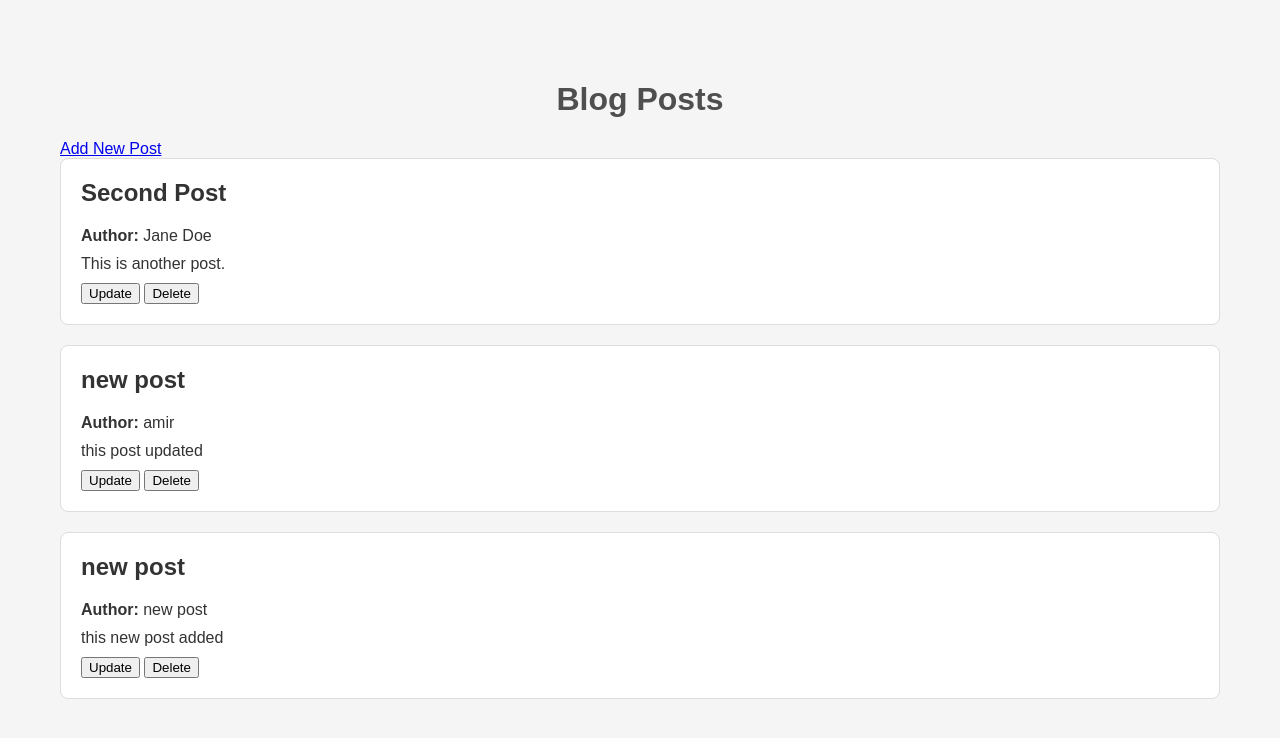
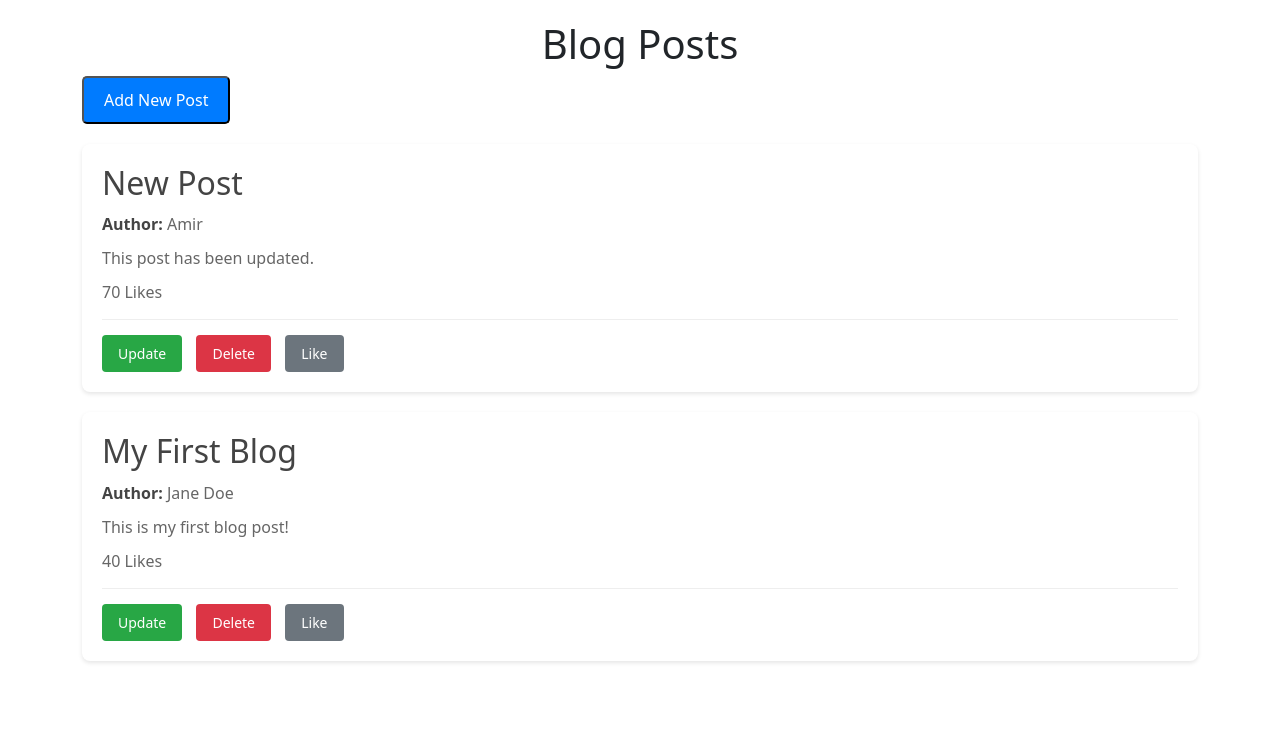
Before and after one commit to amirdhs/Flaskproject, a Flask app: page / in a window 1280 px wide. Shown: the top 738 px of the page. Run offline with Flask 3, Linux system fonts and the light colour scheme.

Commit message:
Add “Like” Button

```diff
--- a/app.py
+++ b/app.py
@@ -39,7 +39,7 @@
         return redirect(url_for('home'))
     return render_template('add.html')
 
-@app.route("/delete/<int:post_id>")
+@app.route("/delete/<int:post_id>", methods=['POST'])
 def delete(post_id):
     posts = load_posts()
 
@@ -69,10 +69,26 @@
         post["author"] = request.form['author']
         post["title"] = request.form['title']
         post["content"] = request.form['content']
+
         save_posts(posts)
         return redirect(url_for('home'))
 
     return render_template('update.html', post=post)
 
+@app.route('/like/<int:post_id>', methods=['POST'])
+def like(post_id):
+    # Load posts
+    posts = load_posts()
+
+    for post in posts:
+        if post["id"] == post_id:
+
+            post["likes"] = post.get("likes", 0) + 1
+            save_posts(posts)
+            return redirect(url_for("home"))
+
+    # If the post is not found, return a 404 error
+    return "Post not found", 404
+
 if __name__ == '__main__':
     app.run(debug=True)
--- a/data.json
+++ b/data.json
@@ -1,20 +1,16 @@
 [
     {
-        "id": 4,
-        "author": "Jane Doe",
-        "title": "Second Post",
-        "content": "This is another post."
-    },
-    {
-        "id": 5,
-        "author": "amir ",
-        "title": "new post",
-        "content": "this post updated\r\n"
+        "id": 1,
+        "author": "Amir",
+        "title": "New Post",
+        "content": "This post has been updated.",
+        "likes": 70
     },
     {
         "id": 3,
-        "author": "new post",
-        "title": "new post ",
-        "content": "this new post added"
+        "author": "Jane Doe",
+        "title": "My First Blog",
+        "content": "This is my first blog post!",
+        "likes": 40
     }
 ]
--- a/templates/index.html
+++ b/templates/index.html
@@ -5,27 +5,41 @@
     <meta name="viewport" content="width=device-width, initial-scale=1.0">
     <title>My Flask Blog</title>
     <link rel="stylesheet" href="{{ url_for('static', filename='style.css') }}">
+    <link href="https://cdn.jsdelivr.net/npm/bootstrap@5.3.3/dist/css/bootstrap.min.css" rel="stylesheet" integrity="sha384-QWTKZyjpPEjISv5WaRU9OFeRpok6YctnYmDr5pNlyT2bRjXh0JMhjY6hW+ALEwIH" crossorigin="anonymous">
 </head>
 <body>
     <div class="container">
         <h1>Blog Posts</h1>
 
-        <a href="{{ url_for('add_post') }}" class="button">Add New Post</a>
+        <form action="{{ url_for('add_post') }}" style="display:inline;">
+            <button type="submit" class="button">Add New Post</button>
+        </form>
+
 
         {% for post in posts %}
             <div class="post">
                 <h2>{{ post.title }}</h2>
                 <p><strong>Author:</strong> {{ post.author }}</p>
                 <p>{{ post.content }}</p>
+                <!-- Display the number of likes -->
+                <p>{{ post.get('likes', 0) }} Likes</p>
 
                 <div class="post-actions">
+                    <!-- Update button -->
                     <form action="{{ url_for('update', post_id=post.id) }}" method="get" style="display:inline;">
                         <button type="submit" class="update-button">Update</button>
                     </form>
 
+                    <!-- Delete button -->
                     <form action="{{ url_for('delete', post_id=post.id) }}" method="post" style="display:inline;">
                         <button type="submit" class="delete-button">Delete</button>
                     </form>
+
+                    <!-- Like button -->
+                    <form action="{{ url_for('like', post_id=post.id) }}" method="post" style="display:inline;">
+                        <button type="submit" class="like-button">Like</button>
+                    </form>
+
                 </div>
             </div>
         {% else %}
--- a/templates/static/style.css
+++ b/templates/static/style.css
@@ -1,28 +1,129 @@
+/* General styles */
 body {
     font-family: Arial, sans-serif;
-    background-color: #F5F5F5;
-    padding: 20px;
-    color: #333;
-    margin: 40px;
+    line-height: 1.6;
+    background-color: #f5f5f5;
+    margin: 10px;
+    padding: 20px 0;
+}
+
+.container {
+    max-width: 800px;
+    margin: 0 auto;
+    padding: 0 20px;
 }
 
 h1 {
+    color: #333;
     text-align: center;
-    color: #4F4F4F;
+    margin-bottom: 30px;
 }
 
+/* Add New Post button */
+.button {
+    display: inline-block;
+    background-color: #007bff;
+    color: white;
+    padding: 10px 20px;
+    text-decoration: none;
+    border-radius: 5px;
+    margin-bottom: 20px;
+    transition: background-color 0.3s ease;
+}
+
+.button:hover {
+    background-color: #0056b3;
+    color: white;
+}
+
+/* Post styles */
 .post {
-    background-color: #FFF;
-    border: 1px solid #DDD;
+    background-color: white;
+    border-radius: 8px;
     padding: 20px;
     margin-bottom: 20px;
-    border-radius: 8px;
+    box-shadow: 0 2px 4px rgba(0, 0, 0, 0.1);
 }
 
 .post h2 {
+    color: #444;
     margin-top: 0;
+    margin-bottom: 10px;
 }
 
 .post p {
     margin: 10px 0;
+    color: #666;
 }
+
+.post p strong {
+    color: #444;
+}
+
+/* Post actions */
+.post-actions {
+    margin-top: 15px;
+    padding-top: 15px;
+    border-top: 1px solid #eee;
+}
+
+.post-actions form {
+    margin-right: 10px;
+}
+
+/* Button styles */
+.update-button, .delete-button, .like-button {
+    padding: 8px 16px;
+    border: none;
+    border-radius: 4px;
+    cursor: pointer;
+    font-size: 14px;
+    transition: background-color 0.3s ease;
+}
+
+.update-button {
+    background-color: #28a745;
+    color: white;
+}
+
+.update-button:hover {
+    background-color: #218838;
+}
+
+.delete-button {
+    background-color: #dc3545;
+    color: white;
+}
+
+.delete-button:hover {
+    background-color: #c82333;
+}
+
+.like-button {
+    background-color: #6c757d;
+    color: white;
+}
+
+.like-button:hover {
+    background-color: #5a6268;
+}
+
+/* Responsive design */
+@media (max-width: 600px) {
+    .container {
+        padding: 0 15px;
+    }
+
+    .post {
+        padding: 15px;
+    }
+
+    .post-actions form {
+        margin-bottom: 10px;
+    }
+
+    .update-button, .delete-button, .like-button {
+        width: 100%;
+        margin-bottom: 5px;
+    }
+}
```
